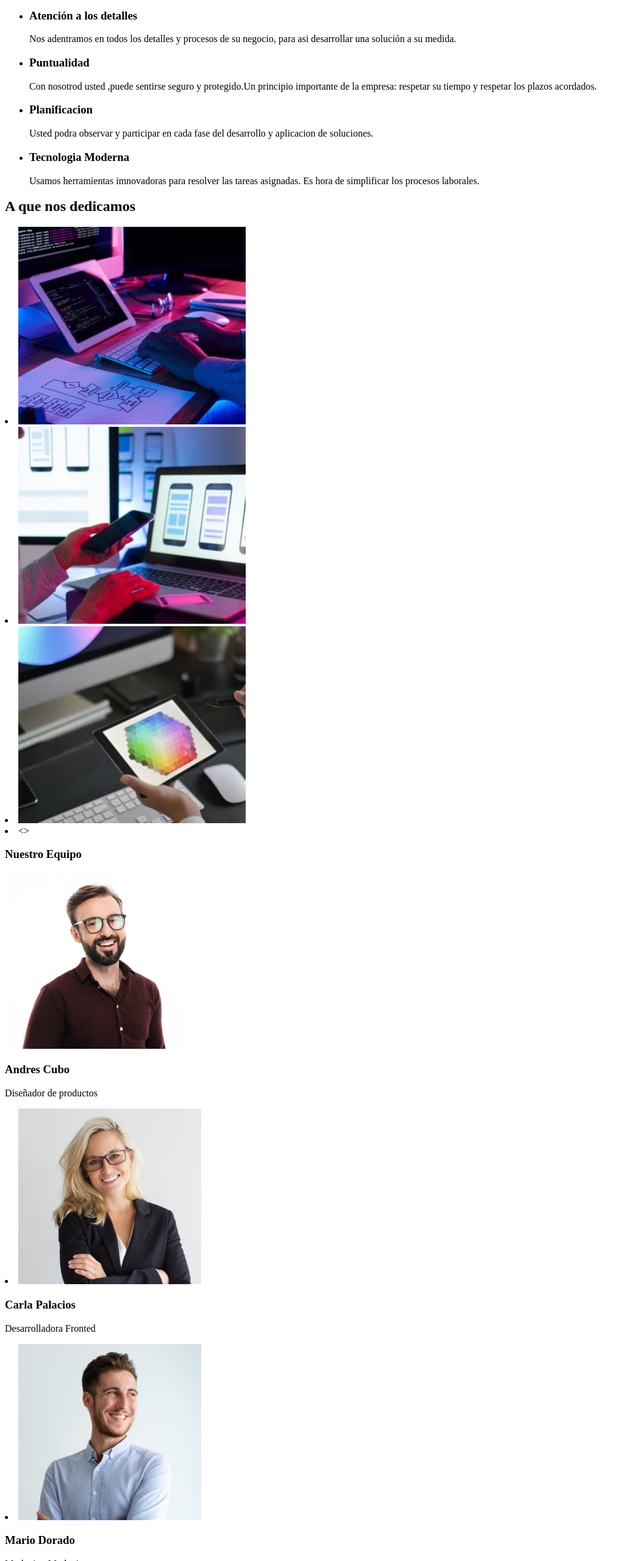
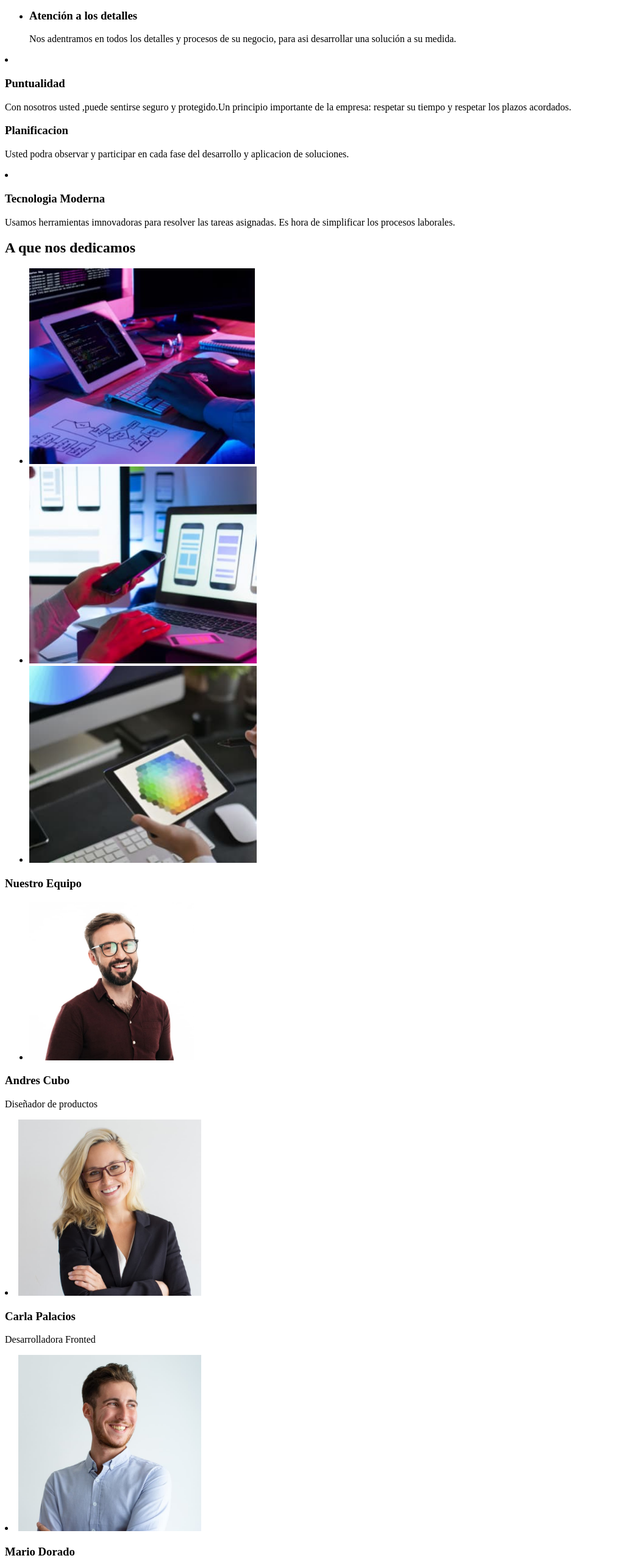
Before and after one commit to osdonso/-goit-markup-hw-01, a plain HTML site: page index.html in a window 1280 px wide. Shown: the part 240-2800 px from the top of the page at 61% size, without its empty margins (0-1030 px from the left). Drawn offline with Linux system fonts and the light colour scheme.

Commit message:
modificacion

```diff
--- a/index.html
+++ b/index.html
@@ -15,7 +15,7 @@
              <li>Portafolio</li>
              <li>Contacts</li>
          </ul>
-        <ul clas= "nav_Contact">
+         <ul class= "nav_Contact">
          <li><a href= "mailto: info@devstudio.com">info@devstudio.com</a></li>
          <li><a href= "Tel:+38 096 111 111 111">38096 111 111 111</a></li>
          </ul>
@@ -26,84 +26,69 @@
       <h1> EFECTIVE SOLUTIONS FOR YOUR BUSINESS</h1>
        <button>Request our service</button>
     </section>
-
    <section>
      <ul>
          <li>
              <h3>Atención a los detalles</h3>
-            <p>
-                Nos adentramos en todos los detalles y procesos de su negocio, para asi desarrollar una solución a su medida.
-            </p>
+            <p> Nos adentramos en todos los detalles y procesos de su negocio, para asi desarrollar una solución a su medida.</p>
             </li>
+       </ul>
      <li>
          <h3> Puntualidad</h3>
-        <p>
-Con nosotrod usted ,puede sentirse seguro y protegido.Un principio importante de la empresa: respetar su tiempo y respetar los plazos acordados.
-            </p>
+      <p> Con nosotros usted ,puede sentirse seguro y protegido.Un principio importante de la empresa: respetar su tiempo y respetar los plazos acordados.</p>
             </li>
-       <li>
      <h3> Planificacion</h3>
-    <p>
-        Usted podra observar y participar en cada fase del desarrollo y aplicacion de soluciones.
-    </p>
+         <p></p>Usted podra observar y participar en cada fase del desarrollo y aplicacion de soluciones.</p>
      </li>
         <li>
          <h3>Tecnologia Moderna</h3>
-        <p>
-          Usamos herramientas imnovadoras para resolver las tareas asignadas. Es hora de simplificar los procesos laborales.
-        </p>
+        <p> Usamos herramientas imnovadoras para resolver las tareas asignadas. Es hora de simplificar los procesos laborales.</p>
         </li>
-
  </section>
    <section>
      <h2> A que nos dedicamos</h2>
+   <ul>
     <li>
-    <img src="./imagenes/sintaxis.jpg" width="373" alt="images sintaxis" />
+    <img src="./images/Image1.jpg" alt= "Aplicaciones de escritorio " width="370"/>
     </li>
    <li>
-    <img src="./imagenes/comprobacion.jpg" width="373" alt="images comprobacion" />
+    <img src="./images/Image2.jpg"  alt="Aplicaciones para telefonos"width="373" />
    </li>
    <li>
-    <img src="./imagenes/gama.jpg" width="373" alt="images gama" />
+  <img src="./images/Image3.jpg"  alt="Soluciones de diseños" width="373"/>
    </li>
+  </ul>
+  </section>
+     <section>
+      <h3 h3>Nuestro Equipo</h3>
+     <ul>
      <li>
-    <>
-  <H3>Nuestro Equipo</H3>
-  <img src="./imagenes/Andres Cubo.jpg" alt="Andres Cubo" width="300"/>
+      <img src="./images/team1.jpg" alt= "Andres Cubo" width="270"/>
    </li>
+   </ul>
    <h3>Andres Cubo</h3>
-  <p>
-    Diseñador de productos
-  </p>
+  <p> Diseñador de productos</p>
    <li>
-  <img src="./imagenes/Carla Palacios.jpg" alt="carla Palacios" width="300"/>
+  <img src="./images/team2.jpg" alt="Carla Palacios" width="300"/>
    </li>
    <h3>Carla Palacios</h3>
-  <p>
-    Desarrolladora Fronted
-  </p>
+  <p> Desarrolladora Fronted</p>
    <li>
-    <img src="./imagenes/Mario Dorado.jpg" alt="Mario Dorado" width="300"/>
+    <img src="./images/team3.jpg" alt="Mario Dorado" width="300"/>
    </li>
   <h3> Mario Dorado</h3>
-<p> Marketing
-  Marketing
- </p>
+  <p> Marketing</p>
    <li>
-  <img src="./imagenes/Pablo Mijangos.jpg" alt="Pablo Mijangos" width="300"/>
+  <img src="./images/team4.jpg" alt="Pablo Mijangos" width="300"/>
   <h3> Pablo Mijangos</h3>
   </li>
- <p>
- Diseñador IU
- </p>
+ <p>Diseñador IU</p>
      </section>
     </main>
-
-
    <Footer>
    <h4> WedStudio</h4>
-  <address>695 Park Ave New York, NY 10065 United states</address>
-   <ul clas= "Nave_contact" >
+ <ul class= "Nav_contact">
+ <address>  695 Park Ave New York, NY 10065 United states </address>
    <li><a href= "mailto: info@devstudio.com">info@devstudio.com</a></li>
      <li><a  href= "tele:+38 096 111 111 111">38096 111 111 111</a></li>
    </ul>
```
Also changed, not shown: images/Image1.jpg (added), images/Image2.jpg (added), images/Image3.jpg (added), images/team1.jpg (added), images/team2.jpg (added), images/team3.jpg (added), images/team4.jpg (added). Lines whose indentation alone changed are shown as unchanged.
